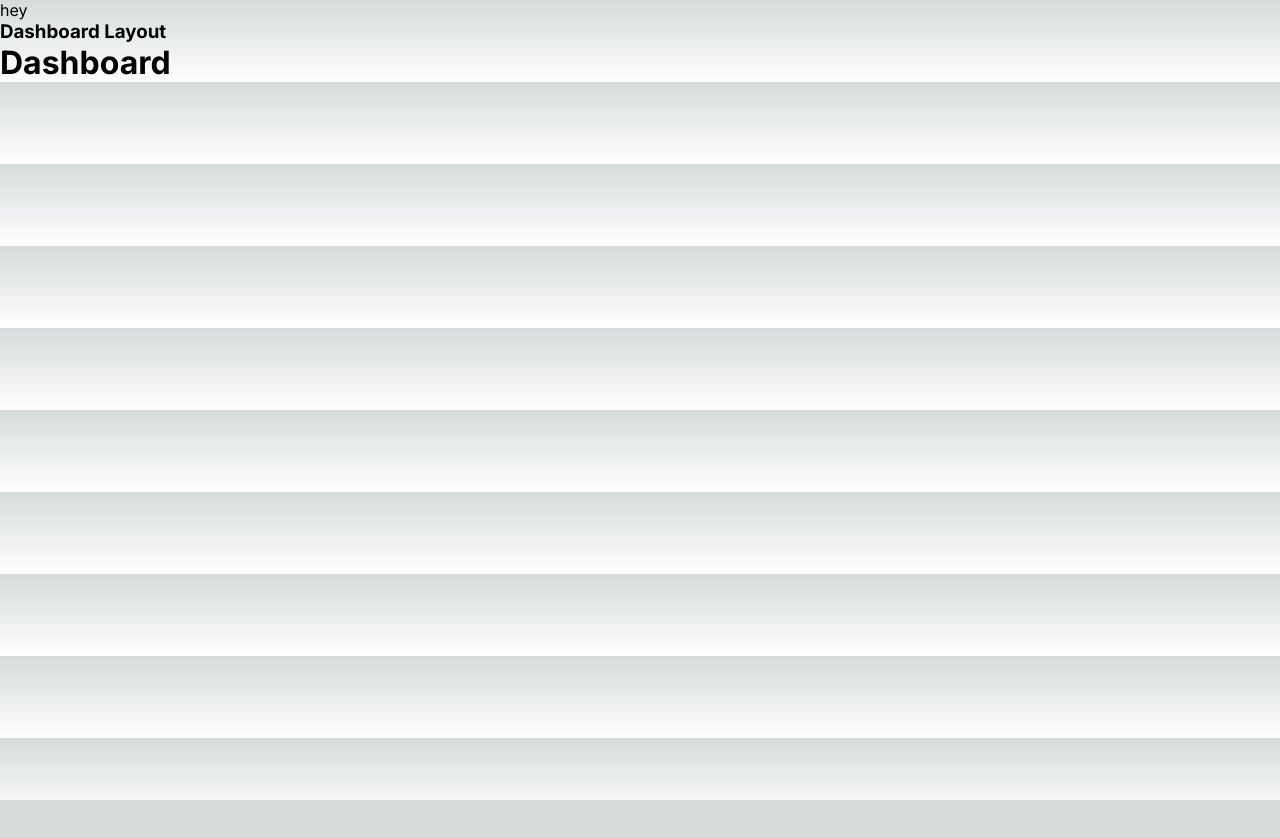
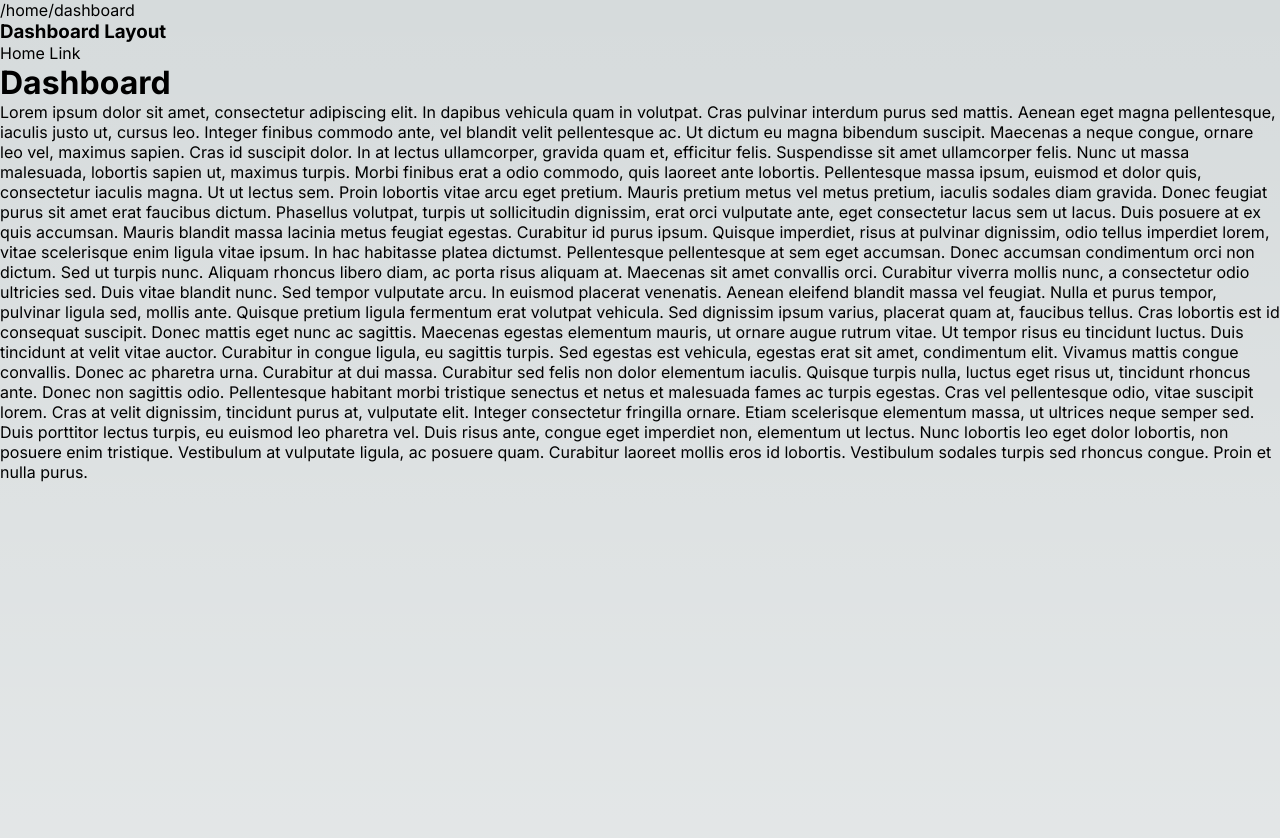
Before and after one commit to pedrocardoz0/next-otel-collector, a Next.js app: page /home/dashboard in a window 1280 px wide. Shown: the top 838 px of the page. Before the commit the page ends 800 px from the top, so only its background shows below. Built offline with nearby package versions, Linux system fonts and the light colour scheme.

Commit message:
feat(error): include error handling

```diff
--- a/src/app/home/dashboard/page.tsx
+++ b/src/app/home/dashboard/page.tsx
@@ -1,3 +1,33 @@
+'use client'
+import Link from 'next/link'
+import { Suspense, useEffect, useState } from 'react'
+
 export default function Page() {
-    return <h1>Dashboard</h1>
+
+    return (
+        <>
+            <Link href={'/home'}>Home Link</Link>
+            <h1>Dashboard</h1>
+            <section>
+                <Suspense fallback={<p>Loading UI ...</p>}>
+                    <p>Lorem ipsum dolor sit amet, consectetur adipiscing elit. In dapibus vehicula quam in volutpat. Cras pulvinar interdum purus sed mattis. Aenean eget magna pellentesque, iaculis justo ut, cursus leo. Integer finibus commodo ante, vel blandit velit pellentesque ac. Ut dictum eu magna bibendum suscipit. Maecenas a neque congue, ornare leo vel, maximus sapien. Cras id suscipit dolor. In at lectus ullamcorper, gravida quam et, efficitur felis. Suspendisse sit amet ullamcorper felis. Nunc ut massa malesuada, lobortis sapien ut, maximus turpis. Morbi finibus erat a odio commodo, quis laoreet ante lobortis. Pellentesque massa ipsum, euismod et dolor quis, consectetur iaculis magna. Ut ut lectus sem. Proin lobortis vitae arcu eget pretium.
+
+                        Mauris pretium metus vel metus pretium, iaculis sodales diam gravida. Donec feugiat purus sit amet erat faucibus dictum. Phasellus volutpat, turpis ut sollicitudin dignissim, erat orci vulputate ante, eget consectetur lacus sem ut lacus. Duis posuere at ex quis accumsan. Mauris blandit massa lacinia metus feugiat egestas. Curabitur id purus ipsum. Quisque imperdiet, risus at pulvinar dignissim, odio tellus imperdiet lorem, vitae scelerisque enim ligula vitae ipsum. In hac habitasse platea dictumst. Pellentesque pellentesque at sem eget accumsan.
+
+                        Donec accumsan condimentum orci non dictum. Sed ut turpis nunc. Aliquam rhoncus libero diam, ac porta risus aliquam at. Maecenas sit amet convallis orci. Curabitur viverra mollis nunc, a consectetur odio ultricies sed. Duis vitae blandit nunc. Sed tempor vulputate arcu. In euismod placerat venenatis. Aenean eleifend blandit massa vel feugiat. Nulla et purus tempor, pulvinar ligula sed, mollis ante. Quisque pretium ligula fermentum erat volutpat vehicula. Sed dignissim ipsum varius, placerat quam at, faucibus tellus.
+
+                        Cras lobortis est id consequat suscipit. Donec mattis eget nunc ac sagittis. Maecenas egestas elementum mauris, ut ornare augue rutrum vitae. Ut tempor risus eu tincidunt luctus. Duis tincidunt at velit vitae auctor. Curabitur in congue ligula, eu sagittis turpis. Sed egestas est vehicula, egestas erat sit amet, condimentum elit. Vivamus mattis congue convallis. Donec ac pharetra urna. Curabitur at dui massa. Curabitur sed felis non dolor elementum iaculis. Quisque turpis nulla, luctus eget risus ut, tincidunt rhoncus ante. Donec non sagittis odio. Pellentesque habitant morbi tristique senectus et netus et malesuada fames ac turpis egestas. Cras vel pellentesque odio, vitae suscipit lorem.
+
+                        Cras at velit dignissim, tincidunt purus at, vulputate elit. Integer consectetur fringilla ornare. Etiam scelerisque elementum massa, ut ultrices neque semper sed. Duis porttitor lectus turpis, eu euismod leo pharetra vel. Duis risus ante, congue eget imperdiet non, elementum ut lectus. Nunc lobortis leo eget dolor lobortis, non posuere enim tristique. Vestibulum at vulputate ligula, ac posuere quam. Curabitur laoreet mollis eros id lobortis. Vestibulum sodales turpis sed rhoncus congue. Proin et nulla purus.
+
+                    </p>
+                </Suspense>
+
+                <br /><br /><br /><br /><br /><br /><br /><br /><br /><br /><br /><br /><br /><br /><br /><br /><br /><br /><br /><br /><br /><br /><br /><br /><br /><br /><br /><br /><br /><br /><br /><br /><br /><br /><br /><br /><br /><br /><br /><br /><br /><br /><br /><br /><br /><br /><br /><br /><br /><br /><br /><br /><br /><br /><br /><br /><br /><br /><br /><br /><br /><br /><br /><br /><br /><br /><br /><br /><br /><br /><br /><br /><br /><br /><br /><br /><br /><br /><br /><br /><br /><br /><br /><br /><br /><br /><br /><br /><br /><br /><br /><br /><br /><br /><br /><br /><br /><br /><br /><br /><br /><br /><br /><br />
+                <Suspense fallback={<p>Loading UI ...</p>}>
+                    <p id="tjis">Lorem ipsum dolor sit amet consectetur adipisicing elit. Harum blanditiis officia quis alias, voluptas necessitatibus sapiente vitae dolore, consectetur expedita nemo iusto mollitia vel modi reprehenderit dolores doloremque perspiciatis nostrum?</p>
+                </Suspense>
+            </section>
+        </>
+    )
 }
--- a/src/app/home/layout.tsx
+++ b/src/app/home/layout.tsx
@@ -1,15 +1,14 @@
-import React from "react";
-import { Metadata } from 'next'
+'use client'
+import React from 'react'
+import { usePathname } from 'next/navigation'
 
-export const metadata: Metadata = {
-  title: 'Home Page',
-}
+export default function HomeLayout({ children }: { children: React.ReactNode }) {
+    const pathname = usePathname()
 
-export default function HomeLayout({children}: {children: React.ReactNode}) {
     return (
         <div>
             <ul>
-                <li>hey</li>
+                <li>{pathname}</li>
             </ul>
             {children}
         </div>
```
Also changed, not shown: src/app/global-error.tsx (added, +18 -0 lines), src/app/home/dashboard/error.tsx (added, +20 -0 lines), src/app/home/loading.tsx (added, +7 -0 lines), src/app/home/page.tsx (+8 -1 lines).
